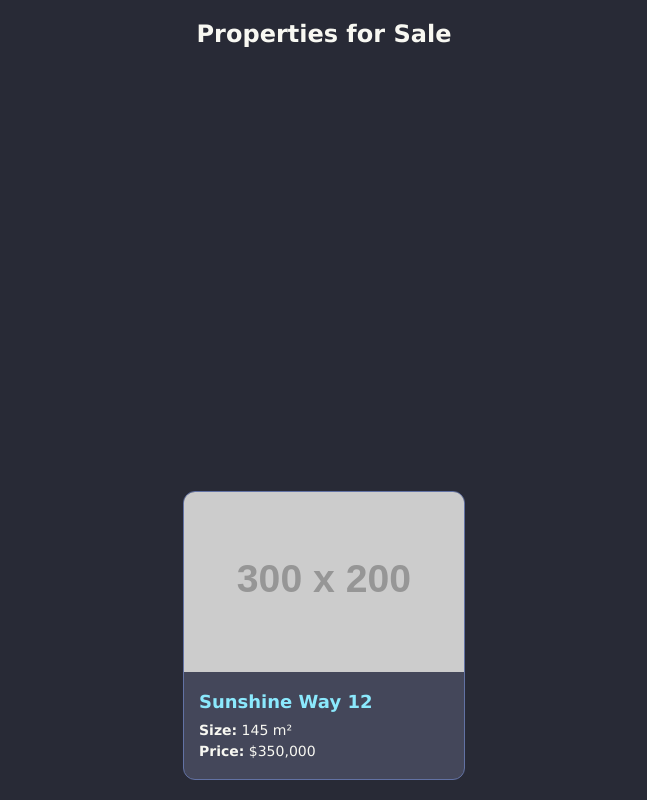
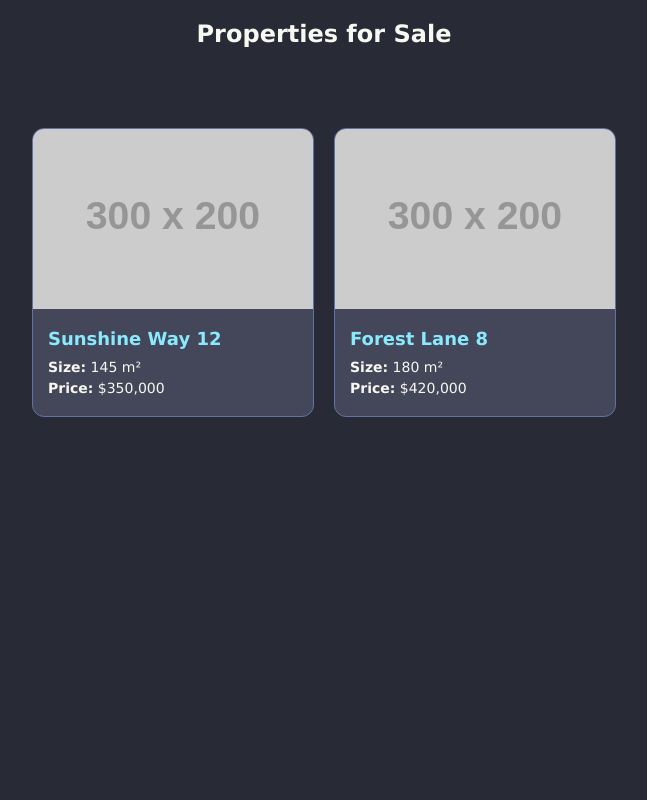
Before and after one commit to Kasshino05/Alice-n-Bob-Houses, a website built with Vite: page index.html in a window 1280 px wide. Shown: the whole page, without its empty margins (316-963 px from the left). Built offline with nearby package versions, Linux system fonts and the light colour scheme; placeholder pictures from the web are drawn by us.

Commit message:
Add Cassandra green house

```diff
--- a/index.html
+++ b/index.html
@@ -59,7 +59,7 @@
 
   <!-- Property 1 (Yellow House - Jesse) -->
   <article class="property-card" onclick="openModal('yellow-house')">
-    <img src="https://via.placeholder.com/300x200/f1fa8c/282a36?text=Yellow+House" alt="Yellow House Thumbnail">
+    <img src="https://placehold.co/300x200/F1FA8C/282A36?text=Yellow+House" alt="Yellow House Thumbnail">
     <div class="property-info">
       <h3>Sunshine Way 12</h3>
       <p><strong>Size:</strong> 145 m²</p>
@@ -68,7 +68,14 @@
   </article>
 
   <!-- Property 2 (Green House - Cassandra) -->
-  <!-- TODO Cassandra's task goes here. remember to use <div>, <article class>, openModal, add alt="text, and reference my code right above this comment if you are unsure what to do :) -->
+  <article class="property-card" onclick="openModal('green-house')">
+    <img src="https://placehold.co/300x200/90ee90/282a36?text=Green+House" alt="Green House Thumbnail">
+    <div class="property-info">
+      <h3>Forest Lane 8</h3>
+      <p><strong>Size:</strong> 180 m²</p>
+      <p><strong>Price:</strong> $420,000</p>
+    </div>
+  </article>
 
 
 </section> <!-- NOTE DO NOT REMOVE!! pls. kthxbai -->
--- a/main.js
+++ b/main.js
@@ -52,7 +52,7 @@
       'A peaceful green estate surrounded by nature. Features 4 bedrooms, timber finishes, and proximity to local schools.',
     size: '180 m²',
     price: '$420,000',
-    mapBbox: '12.5500,55.6700,12.5900,55.6900'
+    mapBbox: '11.3600,54.6800,11.4200,54.7100'
   },
 };
 
--- a/style.css
+++ b/style.css
@@ -41,7 +41,7 @@
     margin: 0;
     display: flex;
     flex-direction: column;
-    justify-content: space-between;
+    justify-content: flex-start;
     min-width: 320px;
     min-height: 100vh;
     align-items: center;
```
